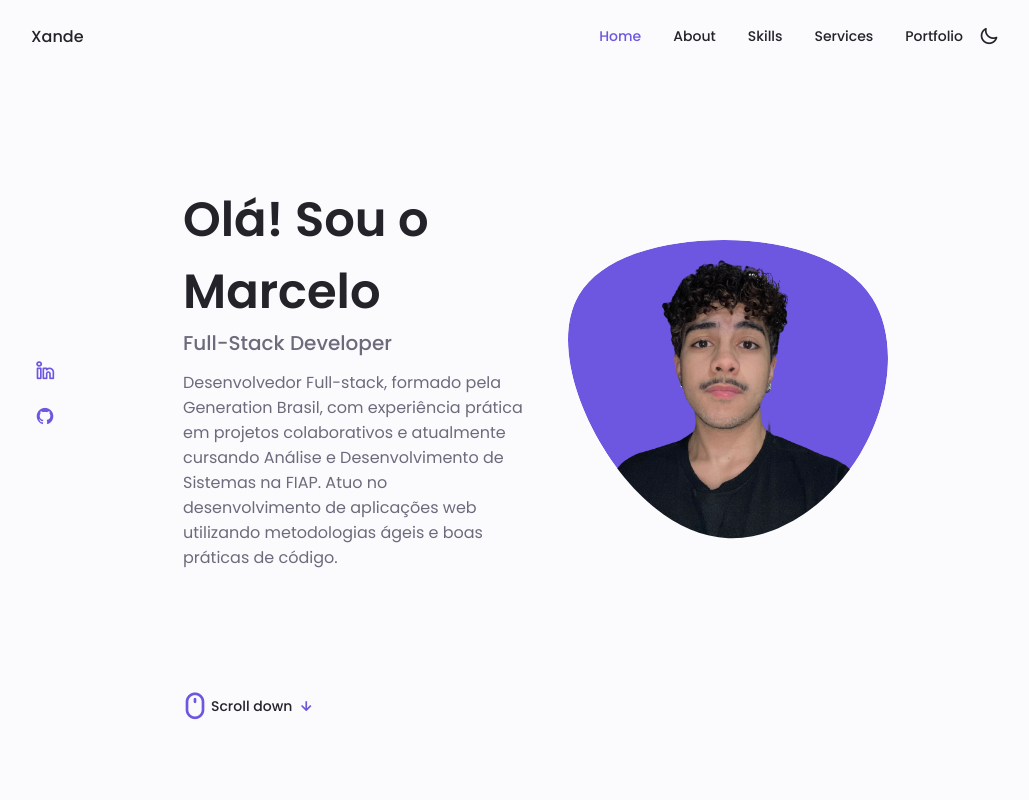
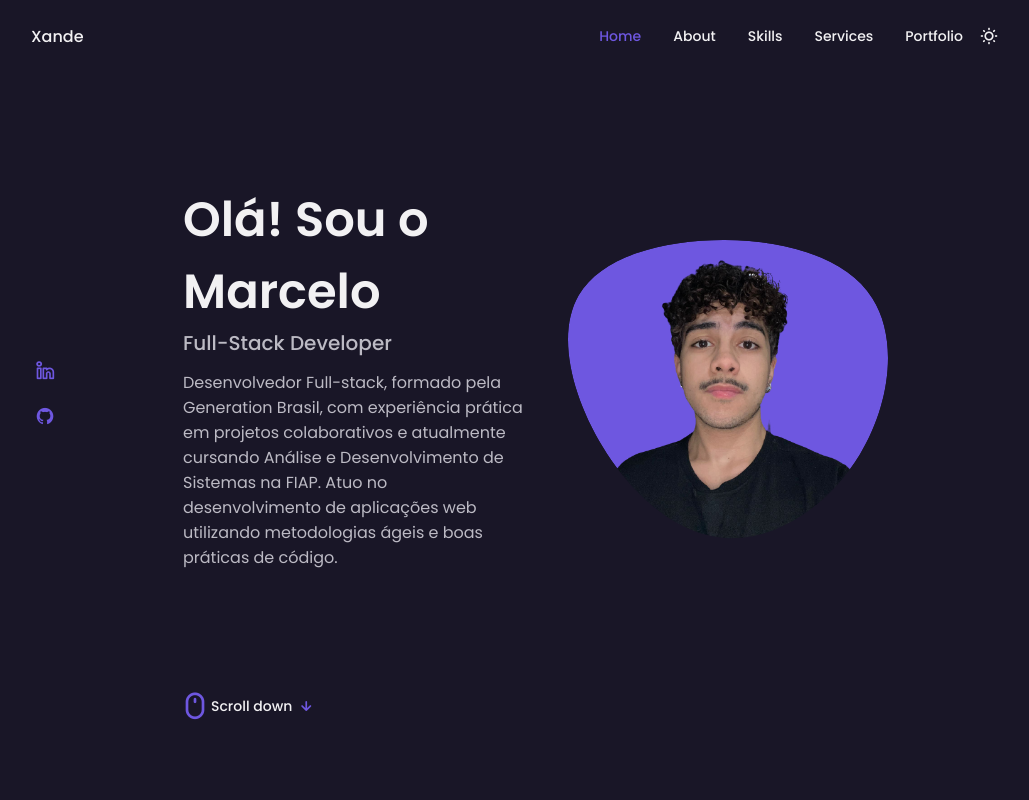
Before and after one commit to celoselado/celoselado.github.io, a plain HTML site: page index.html in a window 1280 px wide. Both pictures are taken after a click on the icon 1114 px from the left and 36 px from the top of the page. Shown: the top 800 px of the page, without its empty margins (125-1154 px from the left). Drawn offline with nearby package versions, Linux system fonts and the light colour scheme.

Commit message:
Arrumando botão de modo escuro!

```diff
--- a/assets/css/styles.css
+++ b/assets/css/styles.css
@@ -70,7 +70,7 @@
 }
 
 /*========== Variables Dark theme ==========*/
-body.dark-theme{
+body.dark-theme {
   /* HSL color mode */
   --first-color-second: hsl(var(--hue-color), 30%, 8%);
   --title-color: hsl(var(--hue-color), 8%, 95%);
@@ -78,22 +78,24 @@ body.dark-theme{
   --input-color: hsl(var(--hue-color), 29%, 16%);
   --body-color: hsl(var(--hue-color), 28%, 12%);
   --container-color: hsl(var(--hue-color), 29%, 16%);
+  --scroll-bar-color: hsl(var(--hue-color), 12%, 48%);
+  --scroll-thumb-color: hsl(var(--hue-color), 12%, 36%);
 }
 
 /*========== Button Dark/Light ==========*/
-.nav__btns{
+.nav__btns {
   display: flex;
   align-items: center;
 }
 
-.change-theme{
+.change-theme {
   font-size: 1.25rem;
   color: var(--title-color);
   margin-right: var(--mb-1);
   cursor: pointer;
 }
 
-.change-theme:hover{
+.change-theme:hover {
   color: var(--first-color);
 }
 
--- a/assets/js/main.js
+++ b/assets/js/main.js
@@ -1,160 +1,201 @@
 /*==================== MENU SHOW Y HIDDEN ====================*/
-const navMenu = document.getElementById('nav-menu'),
-        navToggle = document.getElementById('nav-toggle'),
-        navClose = document.getElementById('nav-close')
+const navMenu = document.getElementById("nav-menu"),
+    navToggle = document.getElementById("nav-toggle"),
+    navClose = document.getElementById("nav-close");
+
 /*===== MENU SHOW =====*/
 /* Validate if constant exists */
-if(navToggle){
-    navToggle.addEventListener('click', () => {
-        navMenu.classList.add('show-menu')
-    })
+if (navToggle) {
+    navToggle.addEventListener("click", () => {
+        navMenu.classList.add("show-menu");
+    });
 }
 
 /*===== MENU HIDDEN =====*/
 /* Validate if constant exists */
-if(navClose){
-    navClose.addEventListener('click', () => {
-        navMenu.classList.remove('show-menu')
-    })
+if (navClose) {
+    navClose.addEventListener("click", () => {
+        navMenu.classList.remove("show-menu");
+    });
 }
 
 /*==================== REMOVE MENU MOBILE ====================*/
-const navLink = document.querySelectorAll('.nav__link')
+const navLink = document.querySelectorAll(".nav__link");
 
-function linkAction(){
-    const navMenu = document.getElementById('nav-menu')
-    // When we click on each nav__link, we remove the show-menu class
-    navMenu.classList.remove('show-menu')
+function linkAction() {
+    const navMenu = document.getElementById("nav-menu");
+    // when we click on each nav__link, we remove the show menu class
+    navMenu.classList.remove("show-menu");
 }
-navLink.forEach(n => n.addEventListener('click', linkAction))
+navLink.forEach((n) => n.addEventListener("click", linkAction));
 
 /*==================== ACCORDION SKILLS ====================*/
-const skillsContent = document.getElementsByClassName('skills__content'),
-        skillsHeader = document.querySelectorAll('.skills__header')
+const skillsContent = document.getElementsByClassName("skills__content"),
+    skillsHeader = document.querySelectorAll(".skills__header");
 
-function toggleSkills(){
-    let itemClass = this.parentNode.className
+function toggleSkills() {
+    let itemClass = this.parentNode.className;
 
-    for(i = 0; i < skillsContent.length; i++){
-        skillsContent[i].className = 'skills__content skills__close'
+    for (i = 0; i < skillsContent.length; i++) {
+        skillsContent[i].className = "skills__content skills__close";
     }
-    if(itemClass === 'skills__content skills__close'){
-        this.parentNode.className = 'skills__content skills__open'
+
+    if (itemClass === "skills__content skills__close") {
+        this.parentNode.className = "skills__content skills__open";
     }
 }
 
-skillsHeader.forEach((el) =>{
-    el.addEventListener('click', toggleSkills)
-})
+skillsHeader.forEach((el) => {
+    el.addEventListener("click", toggleSkills);
+});
 
 /*==================== QUALIFICATION TABS ====================*/
+const tabs = document.querySelectorAll("[data-target]"),
+    tabContents = document.querySelectorAll("[data-content]");
 
+tabs.forEach((tab) => {
+    tab.addEventListener("click", () => {
+        const target = document.querySelector(tab.dataset.target);
+
+        tabContents.forEach((tabContent) => {
+            tabContent.classList.remove("qualification__active");
+        });
+        target.classList.add("qualification__active");
+
+        tabs.forEach((tab) => {
+            tab.classList.remove("qualification__active");
+        });
+        tab.classList.add("qualification__active");
+    });
+});
 
 /*==================== SERVICES MODAL ====================*/
-const modalViews = document.querySelectorAll('.services__modal'),
-    modalBtns = document.querySelectorAll('.services__button'),
-    modalCloses = document.querySelectorAll('.services__modal-close')
+const modalViews = document.querySelectorAll(".services__modal"),
+    modalBtns = document.querySelectorAll(".services__button"),
+    modalCloses = document.querySelectorAll(".services__modal-close");
 
-let modal = function(modalClick){
-    modalViews[modalClick].classList.add('active-modal')
-}
+let modal = function (modalClick) {
+    modalViews[modalClick].classList.add("active-modal");
+};
 
-modalBtns.forEach((modalBtns, i) => {
-    modalBtns.addEventListener('click', () =>{
-        modal(i)
-    })
-})
+modalBtns.forEach((modalBtn, i) => {
+    modalBtn.addEventListener("click", () => {
+        modal(i);
+    });
+});
 
 modalCloses.forEach((modalClose) => {
-    modalClose.addEventListener('click', () =>{
+    modalClose.addEventListener("click", () => {
         modalViews.forEach((modalView) => {
-            modalView.classList.remove('active-modal')
-        })
-    })
-})
+            modalView.classList.remove("active-modal");
+        });
+    });
+});
 
 /*==================== PORTFOLIO SWIPER  ====================*/
-let swiper = new Swiper(".portfolio__container", {
+let swiperPortfolio = new Swiper(".portfolio__container", {
     cssMode: true,
     loop: true,
-
     navigation: {
-    nextEl: ".swiper-button-next",
-    prevEl: ".swiper-button-prev",
+        nextEl: ".swiper-button-next",
+        prevEl: ".swiper-button-prev",
     },
-
     pagination: {
-    el: ".swiper-pagination",
-    clickable:true,
+        el: ".swiper-pagination",
+        clickable: true,
     },
 });
 
 /*==================== TESTIMONIAL ====================*/
+let swiperTestimonial = new Swiper(".testimonial_container", {
+    loop: true,
+    grabCursor: true,
+    spaceBetween: 48,
 
+    pagination: {
+        el: ".swiper-pagination",
+        clickable: true,
+        dynamicBullets: true,
+    },
+    breakpoints: {
+        568: {
+            slidePerView: 2,
+        },
+    },
+});
 
 /*==================== SCROLL SECTIONS ACTIVE LINK ====================*/
+const sections = document.querySelectorAll("section[id]");
 
-const sections = document.querySelectorAll('section[id]')
+function scrollActive() {
+    const scrollY = window.pageYOffset;
 
-function scrollActive(){
-    const scrollY = window.pageYOffset
+    sections.forEach((current) => {
+        const sectionHeight = current.offsetHeight;
+        const sectionTop = current.offsetTop - 50;
+        sectionId = current.getAttribute("id");
 
-    sections.forEach(current =>{
-        const sectionHeight = current.offsetHeight
-        const sectionTop = current.offsetTop - 50;
-        sectionId = current.getAttribute('id')
+        if (scrollY > sectionTop && scrollY <= sectionTop + sectionHeight) {
+            document
+                .querySelector(".nav__menu a[href*=" + sectionId + "]")
+                .classList.add("active-link");
+        } else {
+            document
+                .querySelector(".nav__menu a[href*=" + sectionId + "]")
+                .classList.remove("active-link");
+        }
+    });
+}
 
-        if(scrollY > sectionTop && scrollY <= sectionTop + sectionHeight){
-            document.querySelector('.nav__menu a[href*=' + sectionId + ']').classList.add('active-link')
-        }else{
-            document.querySelector('.nav__menu a[href*=' + sectionId + ']').classList.remove('active-link')
-        }
-    })
-}
-window.addEventListener('scroll', scrollActive)
+window.addEventListener("scroll", scrollActive);
 
 /*==================== CHANGE BACKGROUND HEADER ====================*/
-function scrollHeader(){
-    const nav = document.getElementById('header')
-    if(this.scrolly >= 80) nav.classList.add('scroll-header'); else nav.classList.remove('scroll-header')
+function scrollHeader() {
+    const nav = document.getElementById("header");
+    if (this.scrollY >= 80) nav.classList.add("scroll-header");
+    else nav.classList.remove("scroll-header");
 }
-window.addEventListener('scroll', scrollheader)
+
+window.addEventListener("scroll", scrollHeader);
 
 /*==================== SHOW SCROLL UP ====================*/
+function scrollUp() {
+    const scrollUp = document.getElementById("scroll-up");
+    if (this.scrollY >= 560) scrollUp.classList.add("show-scroll");
+    else scrollUp.classList.remove("show-scroll");
+}
 
-function scrollUp(){
-    const scrollUp = document.getElementById('scroll-up');
-    // When the scroll is higher than 560 viewport height, add the show-scroll class to the a tag with the scroll-top class
-    if(this.scrollY >= 560) scrollUp.classList.add('show-scroll'); else scrollUp.classList.remove('show-scroll')
-}
-window.addEventListener('scroll', scrollUp)
+window.addEventListener("scroll", scrollUp);
 
 /*==================== DARK LIGHT THEME ====================*/
-const themeButton = document.getElementById('theme-button')
-const darkTheme = 'dark-theme'
-const iconTheme = 'uil-sun'
+const themeButton = document.getElementById("theme-button");
+const darkTheme = "dark-theme";
+const iconTheme = "uil-sun";
 
-// Previously selected topic (if user selected)
-const selectedTheme = localStorage.getItem('selected-theme')
-const selectedIcon = localStorage.getItem('selected-icon')
+const selectedTheme = localStorage.getItem("selected-theme");
+const selectedIcon = localStorage.getItem("selected-icon");
 
-// We obtain the current theme that the interface has by validating the dark-theme class
-const getCurrentTheme = () => document.body.classList.contains(darkTheme) ? 'dark' : 'light'
-const getCurrentIcon = () => themeButton.classList.contains(iconTheme) ? 'uil-moon' : 'bx-sun'
+const getCurrentTheme = () =>
+    document.body.classList.contains(darkTheme) ? "dark" : "light";
+const getCurrentIcon = () =>
+    document.body.classList.contains(iconTheme) ? "uil-moon" : "uil-sun";
 
-// We validate if the user previously chose a topic
 if (selectedTheme) {
-  // If the validation is fulfilled, we ask what the issue was to know if we activated or deactivated the dark
-document.body.classList[selectedTheme === 'dark' ? 'add' : 'remove'](darkTheme)
-themeButton.classList[selectedIcon === 'uil-moon' ? 'add' : 'remove'](iconTheme)
+    document.body.classList[selectedTheme === "dark" ? "add" : "remove"](
+        darkTheme
+    );
+    themeButton.classList[selectedIcon === "uil-moon" ? "add" : "remove"](
+        iconTheme
+    );
 }
 
-// Activate / deactivate the theme manually with the button
-themeButton.addEventListener('click', () => {
-    // Add or remove the dark / icon theme
-    document.body.classList.toggle(darkTheme)
-    themeButton.classList.toggle(iconTheme)
-    // We save the theme and the current icon that the user chose
-    localStorage.setItem('selected-theme', getCurrentTheme())
-    localStorage.setItem('selected-icon', getCurrentIcon())
-})
+//activate / deactivate the theme manually with the button
+themeButton.addEventListener("click", () => {
+    //add or remove dark / icon theme
+    document.body.classList.toggle(darkTheme);
+    themeButton.classList.toggle(iconTheme);
+
+    //we save the theme and the current icon so that the user choose
+    localStorage.setItem("selected-theme", getCurrentTheme());
+    localStorage.setItem("selected-icon", getCurrentIcon());
+});
```
Also changed, not shown: index.html (line endings or trailing spaces). Lines whose indentation alone changed are shown as unchanged.
